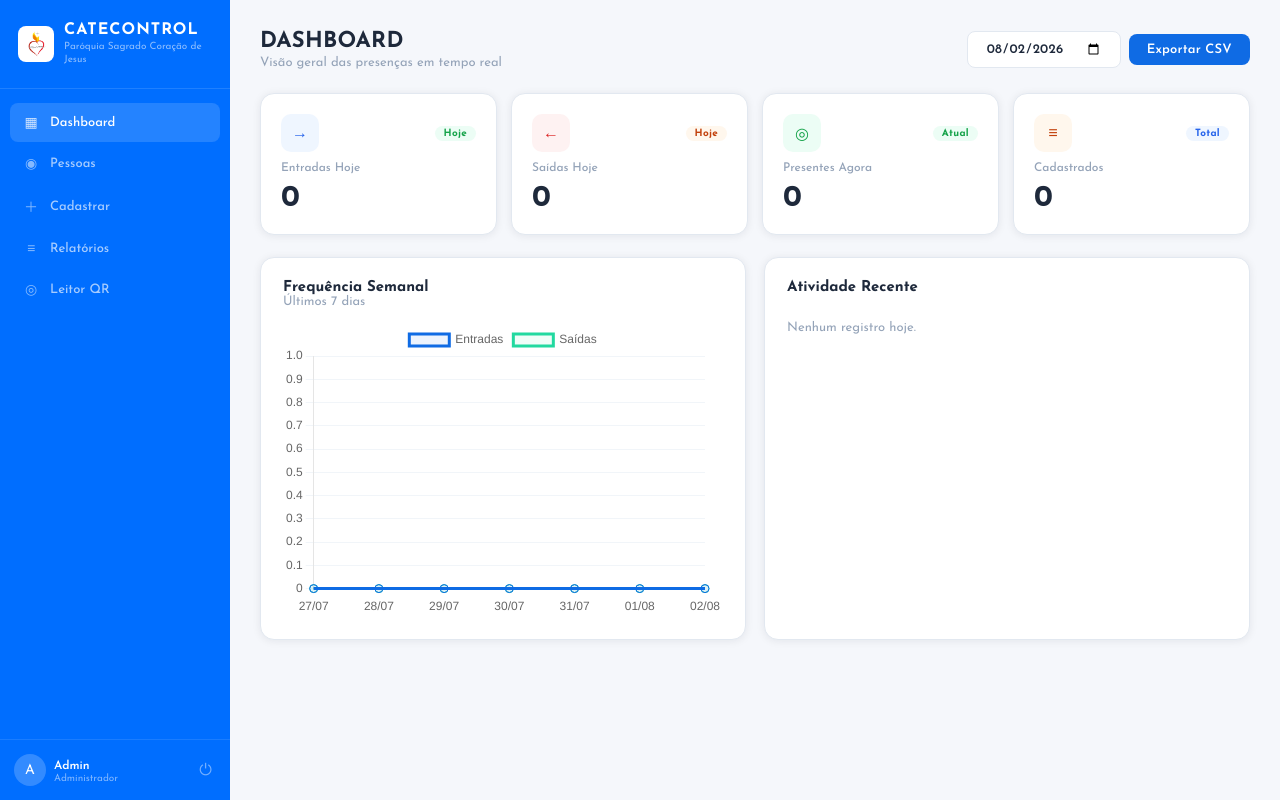
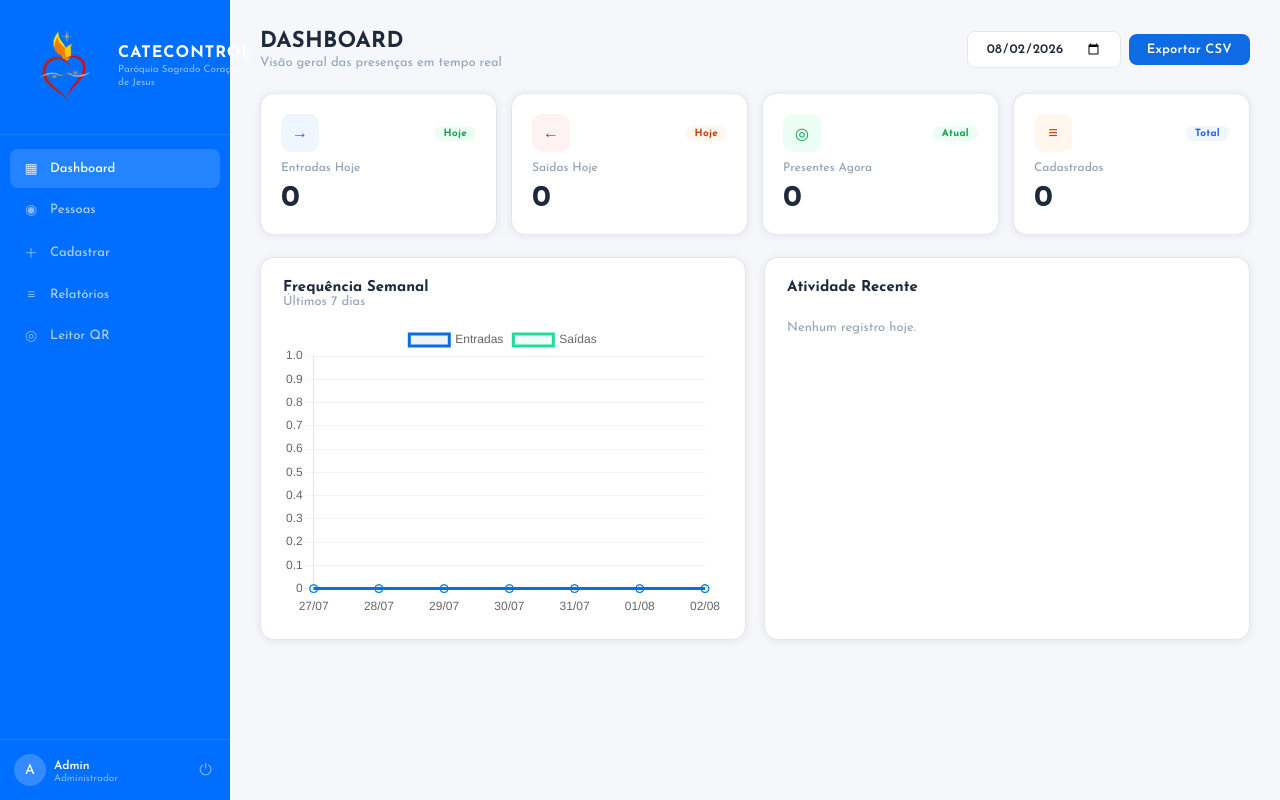
Before and after one commit to Jedaigodx/Catecontrol, a Flask app: page /admin in a window 1280 px wide. Run offline with Flask 3, Linux system fonts and the light colour scheme; the visitor is signed in with stand-in values (Sample User, id 1); data that the repository does not hold is empty; parts of the project's set-up code (start-up, migrations or seed data) failed here and were passed over.

Commit message:
incluindo a logo

```diff
--- a/templates/base.html
+++ b/templates/base.html
@@ -59,8 +59,7 @@
 
         .sidebar-brand .brand-icon
          {
-            width: 36px; height: 36px;
-            background: white;
+            width: 90px; height: 90px;
             border-radius: 8px;
             display: flex; align-items: center; justify-content: center;
             font-size: 18px;
--- a/templates/login.html
+++ b/templates/login.html
@@ -60,7 +60,6 @@
             font-size: 22px;
             font-weight: 700;
             color: var(--primary);
-            letter-spacing: 1px;
         }
 
         .logo p {
```
